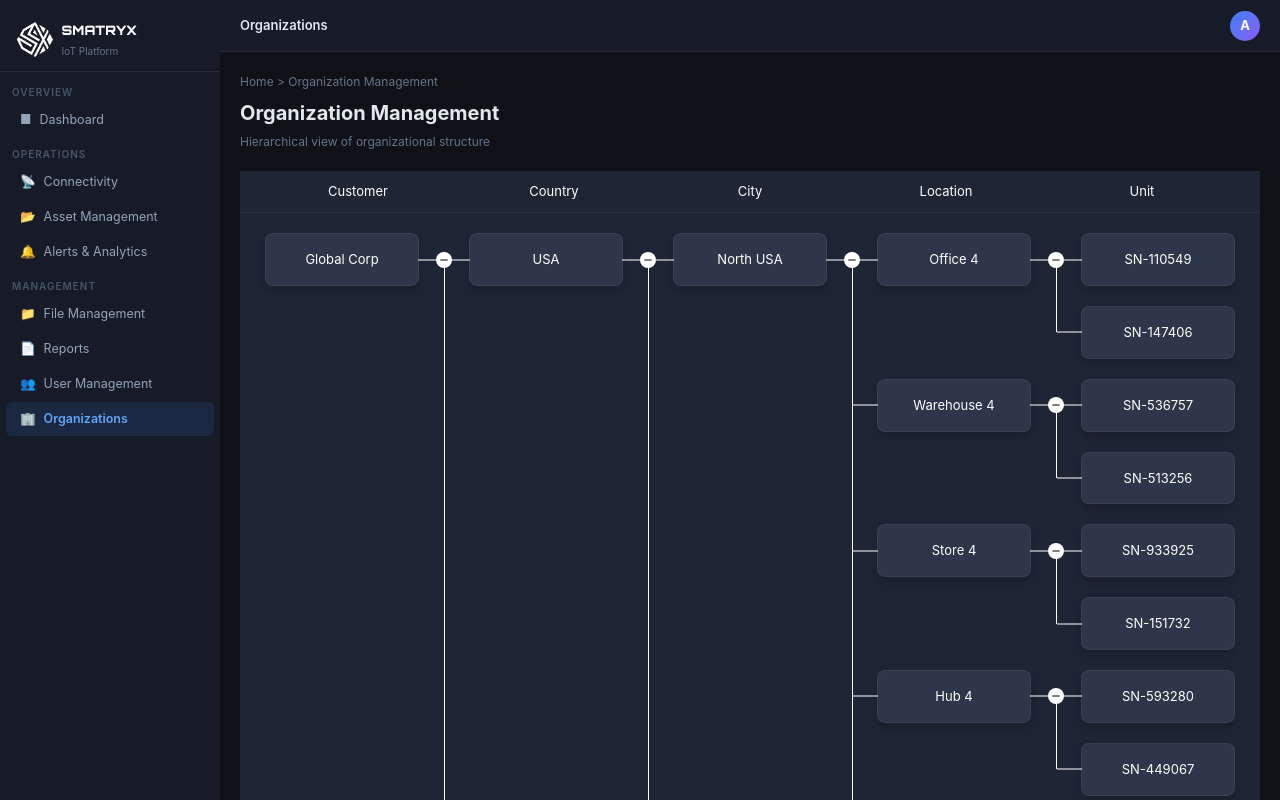
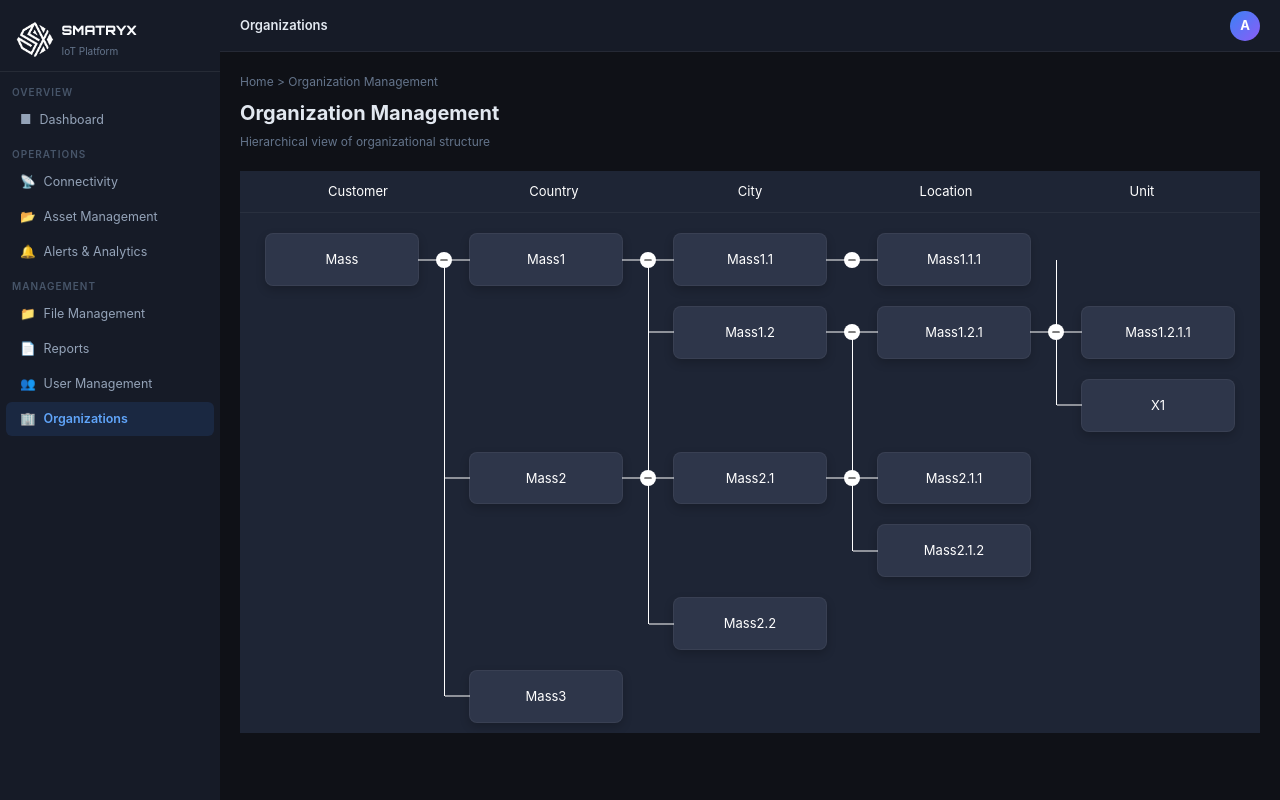
Before and after one commit to pawankrprasad/iot-platform-demo, a React (Vite) app: page /orgs in a window 1280 px wide. Built offline with nearby package versions, Linux system fonts and the light colour scheme; sample sign-in values are in the browser's storage.

Commit message:
org tree data fixes

```diff
--- a/src/components/orgTree/HierarchyGrid.jsx
+++ b/src/components/orgTree/HierarchyGrid.jsx
@@ -1,43 +1,41 @@
 import React, { useState, useMemo, useCallback } from "react";
 import "./styles.css";
 
-export default function HierarchyGrid({ data = [] }) {
+export default function HierarchyGrid({ data = null }) {
     const COLUMNS = 5;
     const headers = ["Customer", "Country", "City", "Location", "Unit"];
     const [expandedNodes, setExpandedNodes] = useState({});
 
-    // Build tree structure from flat data
-    const buildTree = useCallback((flatData) => {
-        const nodeMap = new Map();
-        flatData.forEach(item => {
-            nodeMap.set(item.id, { ...item, children: [] });
-        });
+    // Normalize tree structure (convert childrens -> children, name -> title)
+    const normalizeTree = useCallback((node) => {
+        if (!node) return null;
 
-        const roots = [];
-        flatData.forEach(item => {
-            const node = nodeMap.get(item.id);
-            if (!item.parentId) {
-                roots.push(node);
-            } else {
-                const parent = nodeMap.get(item.parentId);
-                if (parent) {
-                    parent.children.push(node);
+        const normalized = {
+            id: node.id,
+            title: node.name || node.title,
+            parentId: node.parentId,
+            level: node.level,
+            children: []
+        };
+
+        if (node.childrens && node.childrens.length > 0) {
+            normalized.children = node.childrens.map(child => normalizeTree(child));
+        } else if (node.children && node.children.length > 0) {
+            normalized.children = node.children.map(child => normalizeTree(child));
         }
-            }
-        });
 
-        return roots;
+        return normalized;
     }, []);
 
     // Generate paths from tree
-    const generatePaths = useCallback((roots, expandedNodes) => {
+    const generatePaths = useCallback((node, expandedNodes, currentPath = []) => {
+        if (!node) return [];
+
         const paths = [];
-
-        function traverse(node, currentPath = []) {
         const newPath = [...currentPath, node];
         const isCollapsed = expandedNodes[node.id] === false;
 
-            if (node.children.length === 0) {
+        if (!node.children || node.children.length === 0) {
             paths.push(newPath);
         } else if (isCollapsed) {
             const countNode = {
@@ -49,20 +47,21 @@ export default function HierarchyGrid({ data = [] }) {
             };
             paths.push([...newPath, countNode]);
         } else {
-                node.children.forEach(child => traverse(child, newPath));
-            }
+            node.children.forEach(child => {
+                const childPaths = generatePaths(child, expandedNodes, newPath);
+                paths.push(...childPaths);
+            });
         }
 
-        roots.forEach(root => traverse(root));
         return paths;
     }, []);
 
     // Convert paths to grid format
     const gridData = useMemo(() => {
-        if (!data.length) return [];
+        if (!data) return [];
 
-        const roots = buildTree(data);
-        const paths = generatePaths(roots, expandedNodes);
+        const normalizedTree = normalizeTree(data);
+        const paths = generatePaths(normalizedTree, expandedNodes);
 
         return paths.map(path => {
             const row = new Array(COLUMNS).fill(null);
@@ -73,7 +72,7 @@ export default function HierarchyGrid({ data = [] }) {
             });
             return row;
         });
-    }, [data, expandedNodes, buildTree, generatePaths, COLUMNS]);
+    }, [data, expandedNodes, normalizeTree, generatePaths, COLUMNS]);
 
     const toggleNode = useCallback((nodeId) => {
         setExpandedNodes(prev => ({
@@ -148,7 +147,9 @@ export default function HierarchyGrid({ data = [] }) {
                                     key={`${rowIndex}-${colIndex}`}
                                     className="grid-item"
                                 >
-                                    <div className={`grid-box-wrapper ${isAfterCountNode || !hasNodeBelowInColumn ? 'last-child' : ''}`}></div>
+                                    <div className={`grid-box-wrapper ${isAfterCountNode || !hasNodeBelowInColumn ? 'last-child' : ''}`}>
+
+                                    </div>
                                 </div>
                             );
                         }
@@ -158,9 +159,9 @@ export default function HierarchyGrid({ data = [] }) {
                                 key={`${rowIndex}-${colIndex}`}
                                 className="grid-item"
                             >
-                                <div className={`grid-box-wrapper ${isLastChildOfParent || node.isCountNode || isLastNodeInColumn ? 'last-child' : ''}`}>
+                                <div className={`grid-box-wrapper  ${isLastChildOfParent || node.isCountNode || isLastNodeInColumn ? 'last-child' : ''}`}>
                                     <div
-                                        className={`grid-box ${node.isCountNode ? 'count-node' : ''}`}
+                                        className={`grid-box ${node.isCountNode ? 'count-node' : ''} ${!hasChildren ? 'no-children' : ''}`}
                                         tabIndex={node.isCountNode ? 0 : undefined}
                                         role={node.isCountNode ? 'button' : undefined}
                                         aria-label={node.isCountNode ? `Expand ${node.title.split(' ')[1]} children` : undefined}
--- a/src/components/orgTree/styles.css
+++ b/src/components/orgTree/styles.css
@@ -162,6 +162,10 @@
     background: white;
 }
 
+.no-children::after {
+    display: none;
+}
+
 .grid-box::before {
     left: -25px;
 }
--- a/src/pages/OrgManagement.jsx
+++ b/src/pages/OrgManagement.jsx
@@ -1,68 +1,118 @@
 import HierarchyGrid from "../components/orgTree/HierarchyGrid";
 import { PageHeader } from '../components';
 
-/**
- * Generate large hierarchical data structure: Customer → Countries → Cities → Locations → Status
- * Total nodes: 661 (1 customer + 10 countries + 50 cities + 200 locations + 400 statuses)
- */
-const generateHierarchicalData = () => {
-    const data = [];
-    let currentId = 1;
+const generateHierarchicalData  = {
+    id:1,
+    name:"Mass",
+    parentId:null,
+    level:1,
+    childrens:[
+            {
+                id:2,
+                name:"Mass1",
+                parentId:1,
+                level:2,
+                childrens:[
+                    {
+                        id:4,
+                        name:"Mass1.1",
+                        parentId:2,
+                        level:3,
+                        childrens:[
+                                {
+                                    id:1001,
+                                    name:"Mass1.1.1",
+                                    parentId:4,
+                                    level:4,
+                                    childrens:[]
+                                }
+                        ]
+                    },
+                    {
+                        id:5,
+                        name:"Mass1.2",
+                        parentId:2,
+                        level:3,
+                        childrens:[
+                                {
+                                    id:6,
+                                    name:"Mass1.2.1",
+                                    parentId:5,
+                                    level:4,
+                                    childrens:[
+                                        {
+                                            id:7,
+                                            name:"Mass1.2.1.1",
+                                            parentId:6,
+                                            level:5,
+                                            childrens:[]
+                                        },
+                                        {
+                                            id:100,
+                                            name:"X1",
+                                            parentId:6,
+                                            level:5,
+                                            childrens:[]
+                                        }
+                                    ]
+                                }
+                        ]
+                    }
+                ]
+            },
+            {
+                id:3,
+                name:"Mass2",
+                level:2,
+                parentId:1,
+                childrens:[
+                    {
+                        id:8,
+                        name:"Mass2.1",
+                        level:3,
+                        parentId:3,
+                        childrens:[
+                                {
+                                    id:9,
+                                    name:"Mass2.1.1",
+                                    level:4,
+                                    parentId:8,
+                                    childrens:[]
+                                },
+                                {
+                                    id:900,
+                                    name:"Mass2.1.2",
+                                    level:4,
+                                    parentId:8,
+                                    childrens:[]
+                                }
+                        ]
+                    },
+                    {
+                        id:800,
+                        name:"Mass2.2",
+                        level:3,
+                        parentId:3,
+                        childrens:[
 
-    // Root: Customer
-    data.push({ id: currentId, title: "Global Corp", parentId: null });
-    const customerId = currentId++;
+                        ]
+                    }
+                ]
+            },
+            {
+                id:100001,
+                name:"Mass3",
+                level:2,
+                parentId:1,
+                childrens:[]
+            }
+    ]
+}
 
-    // Countries
-    const countries = [
-        "USA", "Canada"
-    ];
-    const countryIds = {};
+// No longer need to flatten the data - HierarchyGrid now accepts tree structure directly
 
-    countries.forEach(country => {
-        data.push({ id: currentId, title: country, parentId: customerId });
-        countryIds[country] = currentId++;
-    });
+console.log("Tree data for grid:", generateHierarchicalData);
 
-    // Cities (5 per country)
-    const cityNames = ["North", "South", "East"];
-    const cityIds = [];
-
-    countries.forEach(country => {
-        cityNames.forEach(cityName => {
-            const title = `${cityName} ${country}`;
-            data.push({ id: currentId, title, parentId: countryIds[country] });
-            cityIds.push(currentId++);
-        });
-    });
-
-    // Locations (4 per city)
-    const locationTypes = ["Office", "Warehouse", "Store", "Hub"];
-    const locationIds = [];
-
-    cityIds.forEach(cityId => {
-        locationTypes.forEach(locType => {
-            const title = `${locType} ${cityId}`;
-            data.push({ id: currentId, title, parentId: cityId });
-            locationIds.push(currentId++);
-        });
-    });
-
-    // Serial Numbers (2 per location)
-    const statuses = ["Active","sdfs"];
-
-    locationIds.forEach((locationId, index) => {
-        statuses.forEach(status => {
-            const randomNumber = Math.floor(100000 + Math.random() * 900000);
-            data.push({ id: currentId, title: `SN-${randomNumber}`, parentId: locationId });
-            currentId++;
-        });
-    });
-
-    return data;
-};
-
-const hierarchicalData = generateHierarchicalData();
 
 export function OrgManagement() {
     return (
@@ -72,7 +122,7 @@ export function OrgManagement() {
                 sub="Hierarchical view of organizational structure"
                 crumbs={['Home', 'Organization Management']}
             />
-            <HierarchyGrid data={hierarchicalData} />
+            <HierarchyGrid data={generateHierarchicalData} />
         </div>
     );
 }
```
Lines whose indentation alone changed are shown as unchanged.
